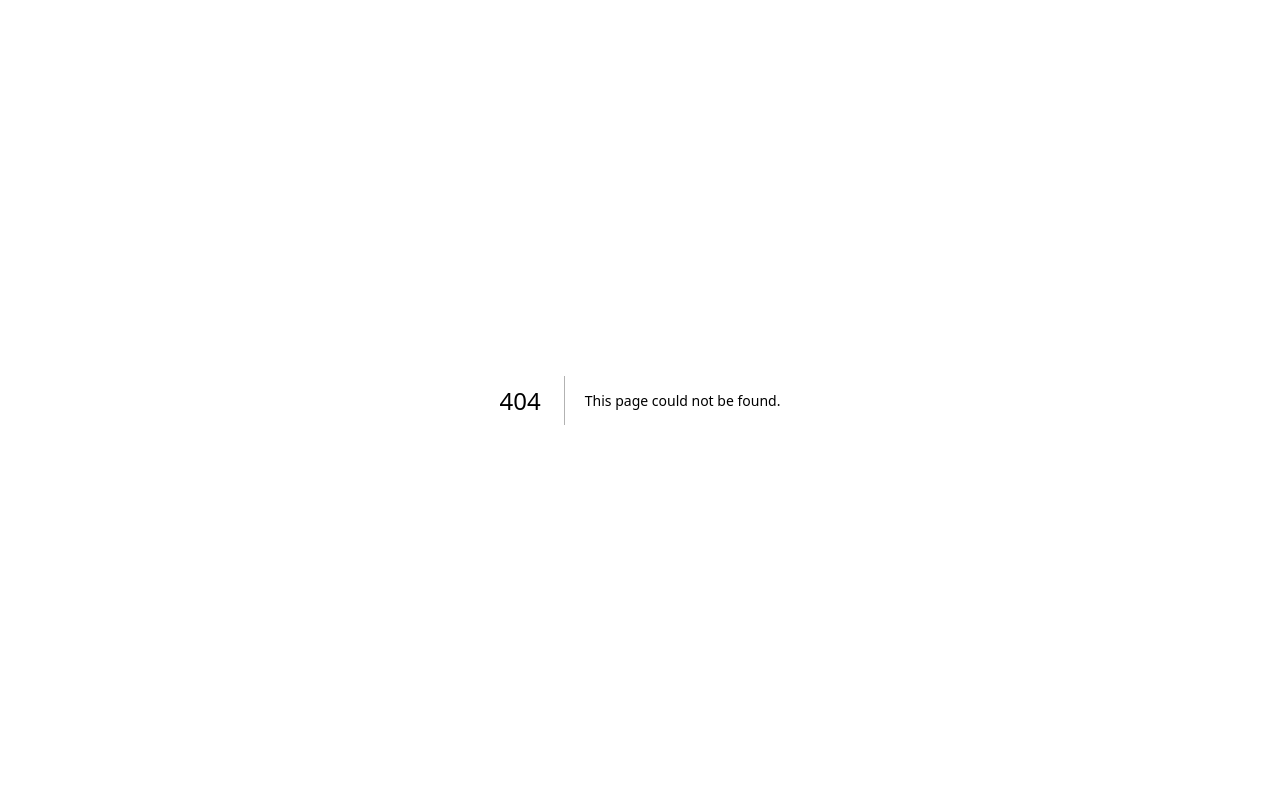
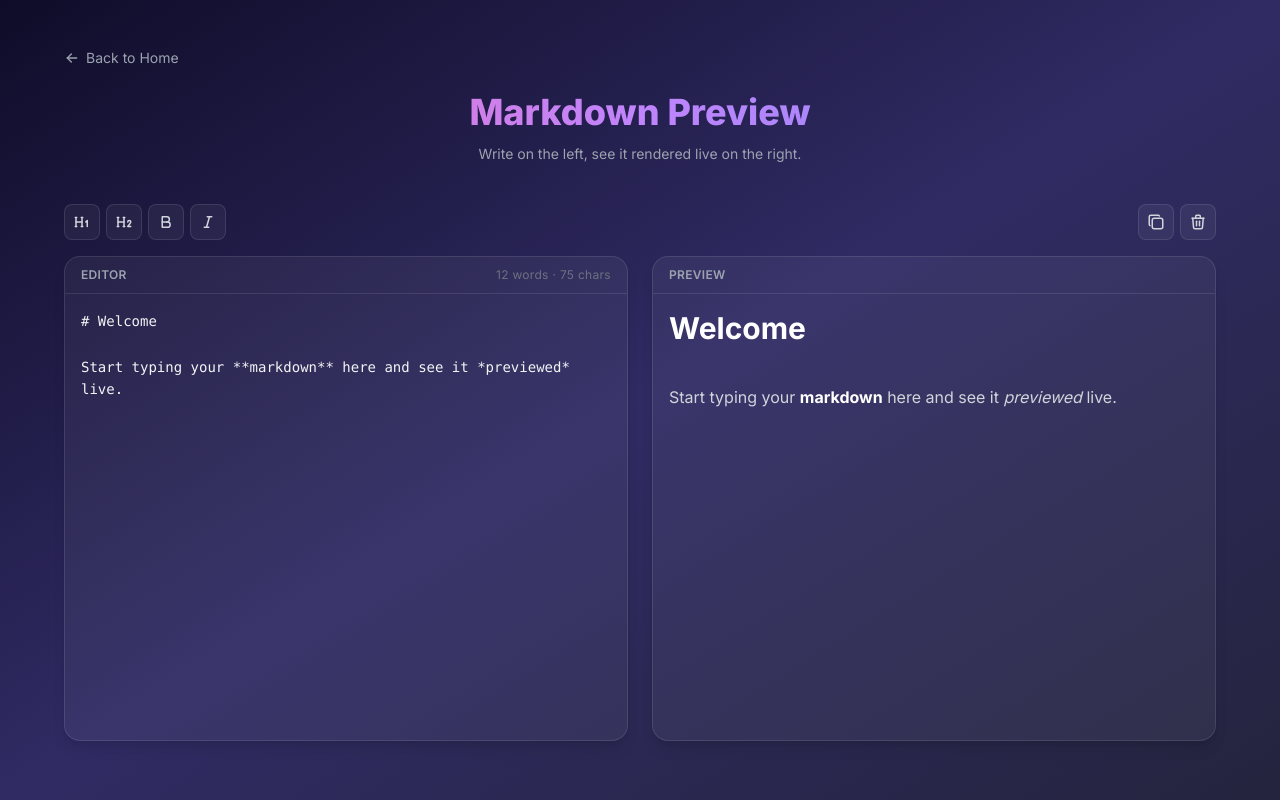
Before and after one commit to Ananya-12-cpu/My-Components, a Next.js app: page /markdown_preview in a window 1280 px wide. Before the commit this address had no page. Built offline with nearby package versions, Linux system fonts and the light colour scheme.

Commit message:
markedown preview

```diff
--- /dev/null
+++ b/src/app/markdown_preview/page.tsx
@@ -0,0 +1,150 @@
+'use client'
+
+import { useRef, useState } from 'react'
+import { TbBold, TbCheck, TbCopy, TbH1, TbH2, TbItalic, TbTrash } from 'react-icons/tb'
+import BackLink from '../components/BackLink'
+
+const inline = (text: string) =>
+  text
+    .replace(/&/g, '&amp;')
+    .replace(/</g, '&lt;')
+    .replace(/>/g, '&gt;')
+    .replace(/\*\*(.+?)\*\*/g, '<strong>$1</strong>')
+    .replace(/\*(.+?)\*/g, '<em>$1</em>')
+
+const renderMarkdown = (markdown: string) =>
+  markdown
+    .split('\n')
+    .map((line) => {
+      if (line.startsWith('## ')) return `<h2>${inline(line.slice(3))}</h2>`
+      if (line.startsWith('# ')) return `<h1>${inline(line.slice(2))}</h1>`
+      if (line.trim() === '') return '<br />'
+      return `<p>${inline(line)}</p>`
+    })
+    .join('')
+
+const DEFAULT_MARKDOWN = `# Welcome
+
+Start typing your **markdown** here and see it *previewed* live.`
+
+const panelClass = 'rounded-2xl border border-white/10 bg-white/5 overflow-hidden shadow-lg'
+const buttonClass =
+  'flex items-center justify-center h-9 w-9 rounded-lg border border-white/10 bg-white/5 text-gray-300 hover:text-white hover:bg-white/10 transition active:scale-95'
+
+const MarkdownPreviewPage = () => {
+  const [markdown, setMarkdown] = useState(DEFAULT_MARKDOWN)
+  const [copied, setCopied] = useState(false)
+  const textareaRef = useRef<HTMLTextAreaElement>(null)
+
+  // Wrap the selection in `mark` (bold/italic), or prefix the current line when `line` is true (headings).
+  const format = (mark: string, line = false) => {
+    const textarea = textareaRef.current
+    if (!textarea) return
+
+    const { selectionStart: start, selectionEnd: end, value } = textarea
+    const lineStart = value.lastIndexOf('\n', start - 1) + 1
+
+    setMarkdown(
+      line
+        ? value.slice(0, lineStart) + mark + value.slice(lineStart)
+        : value.slice(0, start) + mark + value.slice(start, end) + mark + value.slice(end),
+    )
+
+    requestAnimationFrame(() => {
+      textarea.focus()
+      textarea.setSelectionRange(start + mark.length, (line ? start : end) + mark.length)
+    })
+  }
+
+  const handleCopy = async () => {
+    await navigator.clipboard.writeText(markdown)
+    setCopied(true)
+    setTimeout(() => setCopied(false), 1500)
+  }
+
+  const tools = [
+    { label: 'Heading 1', icon: <TbH1 size={18} />, onClick: () => format('# ', true) },
+    { label: 'Heading 2', icon: <TbH2 size={18} />, onClick: () => format('## ', true) },
+    { label: 'Bold', icon: <TbBold size={18} />, onClick: () => format('**') },
+    { label: 'Italic', icon: <TbItalic size={18} />, onClick: () => format('*') },
+  ]
+
+  const trimmed = markdown.trim()
+  const words = trimmed ? trimmed.split(/\s+/).length : 0
+
+  return (
+    <div className="min-h-screen bg-gradient-to-br from-[#0f0c29] via-[#302b63] to-[#24243e] text-white px-4 sm:px-6 py-12">
+      <div className="max-w-6xl mx-auto">
+        <BackLink />
+        <div className="text-center mb-10">
+          <h1 className="text-4xl font-extrabold mb-3 text-transparent bg-clip-text bg-gradient-to-r from-pink-400 via-purple-400 to-indigo-400">
+            Markdown Preview
+          </h1>
+          <p className="text-gray-400 text-sm">Write on the left, see it rendered live on the right.</p>
+        </div>
+
+        <div className="flex items-center justify-between flex-wrap gap-3 mb-4">
+          <div className="flex gap-1.5">
+            {tools.map(({ label, icon, onClick }) => (
+              <button key={label} type="button" title={label} aria-label={label} onClick={onClick} className={buttonClass}>
+                {icon}
+              </button>
+            ))}
+          </div>
+
+          <div className="flex gap-1.5">
+            <button
+              type="button"
+              title={copied ? 'Copied' : 'Copy'}
+              aria-label="Copy"
+              onClick={handleCopy}
+              className={`${buttonClass} ${copied ? 'text-emerald-300' : ''}`}
+            >
+              {copied ? <TbCheck size={18} /> : <TbCopy size={18} />}
+            </button>
+            <button
+              type="button"
+              title="Clear"
+              aria-label="Clear"
+              onClick={() => setMarkdown('')}
+              className={`${buttonClass} hover:text-red-300`}
+            >
+              <TbTrash size={18} />
+            </button>
+          </div>
+        </div>
+
+        <div className="grid grid-cols-1 md:grid-cols-2 gap-6">
+          <div className={panelClass}>
+            <div className="flex items-center justify-between px-4 py-2.5 border-b border-white/10 text-xs font-semibold uppercase tracking-wide text-gray-400">
+              Editor
+              <span className="normal-case font-normal text-gray-500">
+                {words} words · {markdown.length} chars
+              </span>
+            </div>
+            <textarea
+              ref={textareaRef}
+              value={markdown}
+              onChange={(e) => setMarkdown(e.target.value)}
+              spellCheck={false}
+              placeholder="Write markdown here..."
+              className="w-full h-[55vh] bg-transparent p-4 text-gray-100 font-mono text-sm leading-relaxed resize-none focus:outline-none"
+            />
+          </div>
+
+          <div className={panelClass}>
+            <div className="px-4 py-2.5 border-b border-white/10 text-xs font-semibold uppercase tracking-wide text-gray-400">
+              Preview
+            </div>
+            <div
+              className="h-[55vh] overflow-y-auto p-4 text-gray-300 leading-relaxed [&_h1]:text-3xl [&_h1]:font-bold [&_h1]:text-white [&_h1]:mb-3 [&_h2]:text-2xl [&_h2]:font-semibold [&_h2]:text-gray-200 [&_h2]:mb-2 [&_p]:mb-3 [&_strong]:font-bold [&_strong]:text-white [&_em]:italic"
+              dangerouslySetInnerHTML={{ __html: renderMarkdown(markdown) }}
+            />
+          </div>
+        </div>
+      </div>
+    </div>
+  )
+}
+
+export default MarkdownPreviewPage
```
